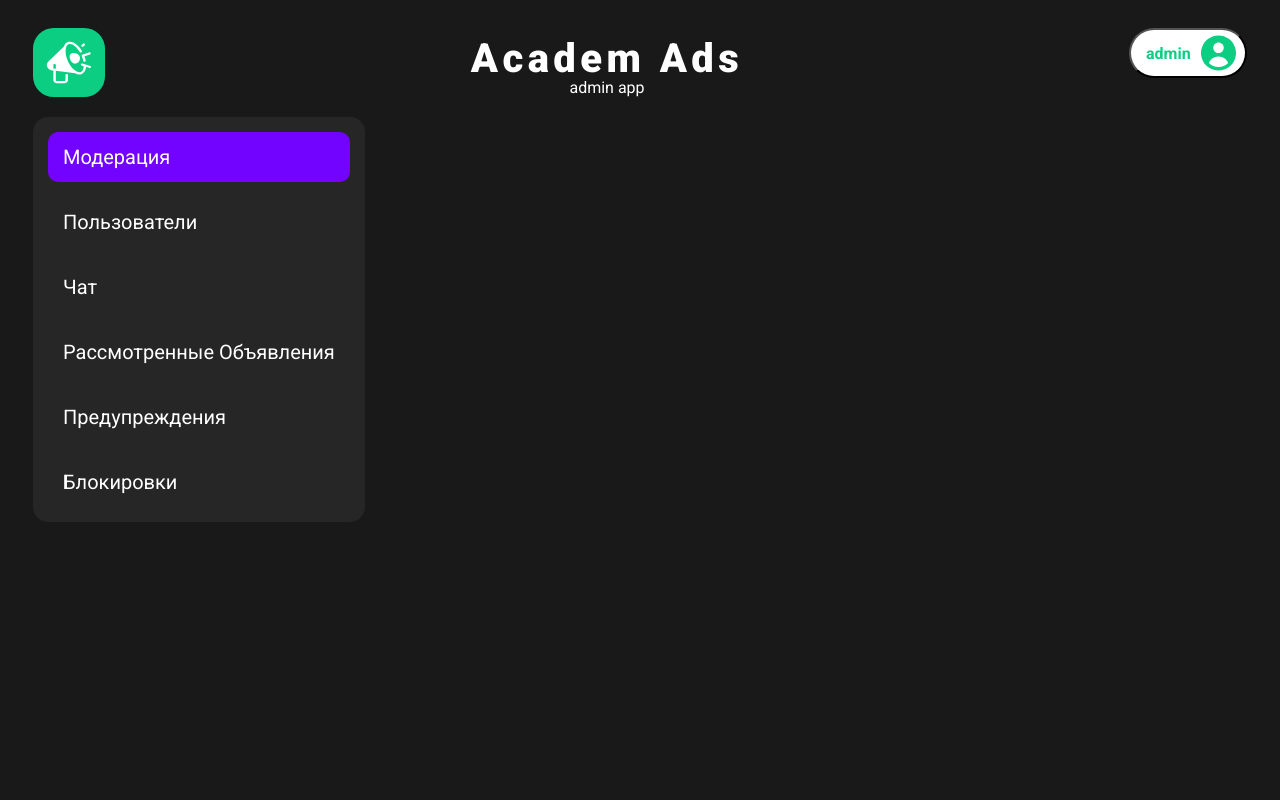
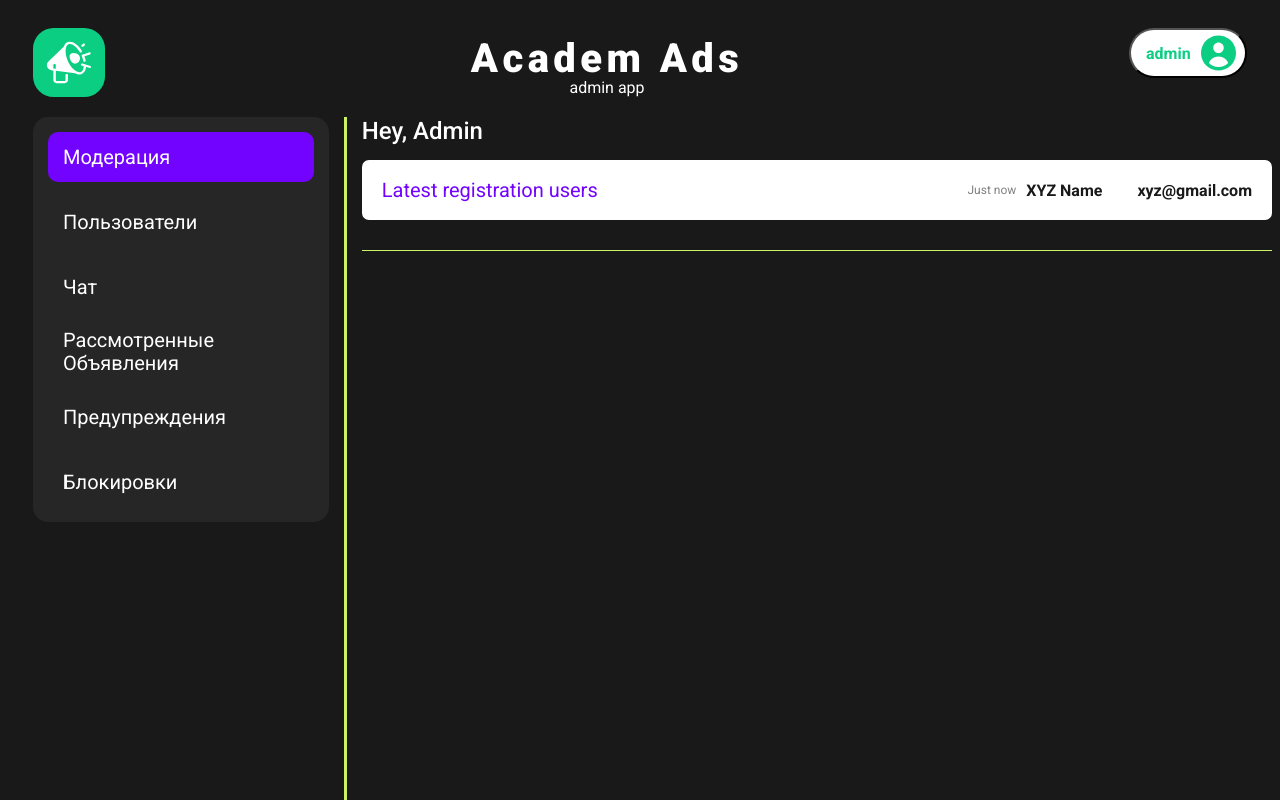
Before and after one commit to nsukrpo/academ-ads-web, a React (Create React App) app: page / in a window 1280 px wide. Shown: the top 800 px of the page. Built offline with nearby package versions, Linux system fonts and the light colour scheme.

Commit message:
made registration info
width not auto, need to fix

```diff
--- a/src/App.js
+++ b/src/App.js
@@ -1,12 +1,18 @@
 import Header from "./components/header/Header";
-import Sidebar from "./components/Sidebar/Sidebar";
+import Sidebar from "./components/sidebar/Sidebar";
+import Infobar from "./components/infobar/Infobar";
 import AuthScreen from "./components/auth_screen/AuthScreen";
+
 
 function App() {
   return (
     <div className="App">
       <Header/>
-      <Sidebar/>
+      <div className="container row">
+        <Sidebar/>
+        <div className="vertical__line"/>
+        <Infobar/>
+      </div>
     </div>
   );
 }
--- a/src/components/Sidebar/sidebar.css
+++ b/src/components/Sidebar/sidebar.css
@@ -1,5 +1,5 @@
 .sidebar {
-    padding: 0 25px;
+    padding-left: 25px;
 }
 
 .sidebar__column {
--- /dev/null
+++ b/src/components/infobar/Infobar.jsx
@@ -0,0 +1,24 @@
+import './infobar.css';
+import './../../styles/common.css';
+import './../../styles/text.css';
+
+function Infobar() {
+    return (
+        <div className="infobar">
+            <div className="container">
+                <div className="heading__A2">Hey, Admin</div>
+                <div className="infobar__row">
+                    <div className="heading__B1 violet">Latest registration users</div>
+                    <div className="registration__row">
+                        <div className="paragraph__B1 gray">Just now</div>
+                        <div className="heading__C2 secondary user__name">XYZ Name</div>
+                        <div className="heading__C2 secondary">xyz@gmail.com</div>
+                    </div>
+                </div>
+                <hr className="info__line"/>
+            </div>
+        </div>
+    )
+}
+
+export default Infobar;
--- /dev/null
+++ b/src/components/infobar/infobar.css
@@ -0,0 +1,36 @@
+.infobar {
+    width: 1020px;
+}
+
+.infobar__row {
+    display: flex;
+    justify-content: space-between;
+    align-items: center;
+    padding: 5px 20px;
+    margin-top: 15px;
+    border-radius: 7px;
+    background: var(--grayscale-white, #FFF);
+}
+
+.registration__row {
+    display: flex;
+    height: 50px;
+    justify-content: flex-end;
+    align-items: center;
+    gap: 5px;
+    flex-shrink: 0;
+    align-self: stretch;
+    margin-left: 13px;
+}
+
+.user__name {
+    margin-left: 5px;
+    margin-right: 30px;
+}
+
+.info__line {
+    height: 1px;
+    background-color: #CBF265;
+    border: 0px;
+    margin-top: 30px;
+}
--- a/src/styles/common.css
+++ b/src/styles/common.css
@@ -8,6 +8,13 @@ body {
     margin: 0 auto;
 }
 
+.row {
+    gap: 15px;
+    display: flex;
+    flex-direction: row;
+    justify-content: flex-start;
+}
+
 .logo {
     display: flex;
 }
@@ -15,3 +22,9 @@ body {
 .logo.auth {
     padding: 20px 25px;
 }
+
+.vertical__line {
+    width: 3px;
+    height: 920.003px;
+    background: #CBF265;
+}
--- a/src/styles/text.css
+++ b/src/styles/text.css
@@ -14,9 +14,11 @@
     font-weight: 700;
     line-height: 19px; /* 118.75% */
 }
-
 .heading__C2.green {
     color: #0BCE83;
+}
+.heading__C2.secondary {
+    color: var(--maincolor-secondary, #191919);
 }
 
 .heading__A3 {
@@ -39,3 +41,26 @@
 .heading__B1.platinum {
     color: var(--grayscale-platinum, #E6E6E6);
 }
+.heading__B1.violet {
+    color: var(--maincolor-primary, #7203FF);
+}
+
+.heading__A2 {
+    color:#FFF;
+    font-family: Roboto;
+    font-size: 24px;
+    font-style: normal;
+    font-weight: 500;
+    line-height: 28px; /* 116.667% */
+}
+
+.paragraph__B1 {
+    font-family: Roboto;
+    font-size: 12px;
+    font-style: normal;
+    font-weight: 400;
+    line-height: 14px; /* 116.667% */
+}
+.paragraph__B1.gray {
+    color: var(--grayscale-gray, #808080);
+}
```
